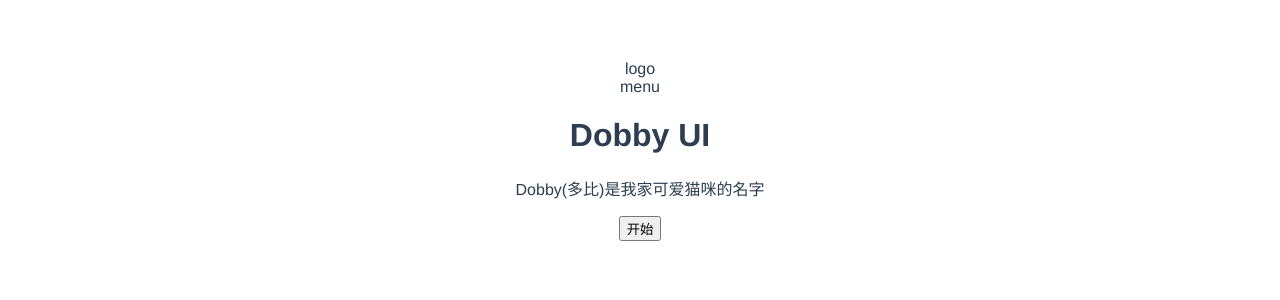
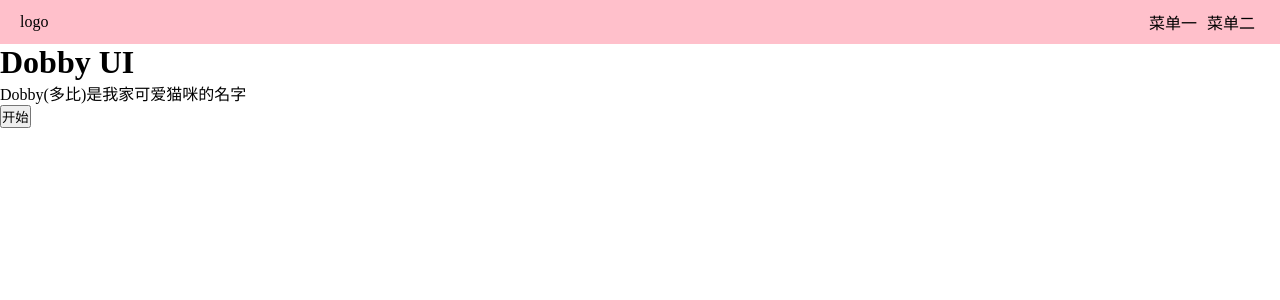
Before and after one commit to fanlelee/dobby-ui, a Vue app: page /#/ in a window 1280 px wide. Shown: the top 300 px of the page. Built offline with nearby package versions, Linux system fonts and the light colour scheme.

Commit message:
添加Topnav组件

```diff
--- a/package.json
+++ b/package.json
@@ -11,6 +11,7 @@
   },
   "devDependencies": {
     "@vue/compiler-sfc": "^3.0.0-rc.1",
+    "sass": "^1.35.1",
     "vite": "^1.0.0-rc.1"
   }
 }
--- a/src/components/Fan.vue
+++ /dev/null
@@ -1,3 +0,0 @@
-<template>
-<div>我的第一的组件</div>
-</template>
--- /dev/null
+++ b/src/components/Topnav.vue
@@ -0,0 +1,35 @@
+<template>
+  <div class="topnav">
+    <div class="logo">logo</div>
+    <ul class="menu">
+        <li><a href="">菜单一</a></li>
+        <li><a href="">菜单二</a></li>
+    </ul>
+  </div>
+</template>
+
+<script lang="ts">
+export default {
+  name: "Topnav"
+}
+</script>
+
+<style scoped lang="scss">
+.topnav {
+  display: flex;
+  justify-content: space-between;
+  align-items: center;
+  background-color: pink;
+  padding: 10px 20px;
+  > .logo {
+  }
+  > .menu {
+    display: flex;
+    justify-content: space-around;
+    li{
+      display: inline-block;
+      margin: 0 5px;
+    }
+  }
+}
+</style>
--- a/src/index.css
+++ /dev/null
@@ -1,8 +0,0 @@
-#app {
-  font-family: Avenir, Helvetica, Arial, sans-serif;
-  -webkit-font-smoothing: antialiased;
-  -moz-osx-font-smoothing: grayscale;
-  text-align: center;
-  color: #2c3e50;
-  margin-top: 60px;
-}
--- /dev/null
+++ b/src/index.scss
@@ -0,0 +1,12 @@
+*{
+  margin: 0;
+  padding: 0;
+  box-sizing: border-box;
+}
+ul,li{
+  list-style: none;
+}
+a{
+  text-decoration: none;
+  color:#000;
+}
--- a/src/main.ts
+++ b/src/main.ts
@@ -1,6 +1,6 @@
 import {createApp} from 'vue'
 import App from './App.vue'
-import './index.css'
+import './index.scss'
 import Home from './view/Home.vue'
 import Doc from './view/Doc.vue'
 
--- a/src/view/Doc.vue
+++ b/src/view/Doc.vue
@@ -1,11 +1,16 @@
 <template>
-  <div class="top-nav">
-    <div class="logo">logo</div>
-    <div class="menu">menu</div>
-  </div>
+  <topnav></topnav>
   <div class="content">
     <aside>菜单栏</aside>
     <main>对应内容</main>
   </div>
 </template>
->
+<script lang="ts">
+import Topnav from "../components/Topnav.vue";
+export default {
+  name:'Home',
+  components:{
+    Topnav
+  }
+}
+</script>
--- a/src/view/Home.vue
+++ b/src/view/Home.vue
@@ -1,11 +1,17 @@
 <template>
-  <div class="top-nav">
-    <div class="logo">logo</div>
-    <div class="menu">menu</div>
-  </div>
+  <topnav></topnav>
   <div class="banner">
     <h1>Dobby UI</h1>
     <p>Dobby(多比)是我家可爱猫咪的名字</p>
     <button>开始</button>
   </div>
 </template>
+<script lang="ts">
+import Topnav from "../components/Topnav.vue";
+export default {
+  name:'Home',
+  components:{
+    Topnav
+  }
+}
+</script>
```
Also changed, not shown: src/components/HelloWorld.vue (deleted, +0 -19 lines), 1 other file (tests, documents, lock files or other folders).
